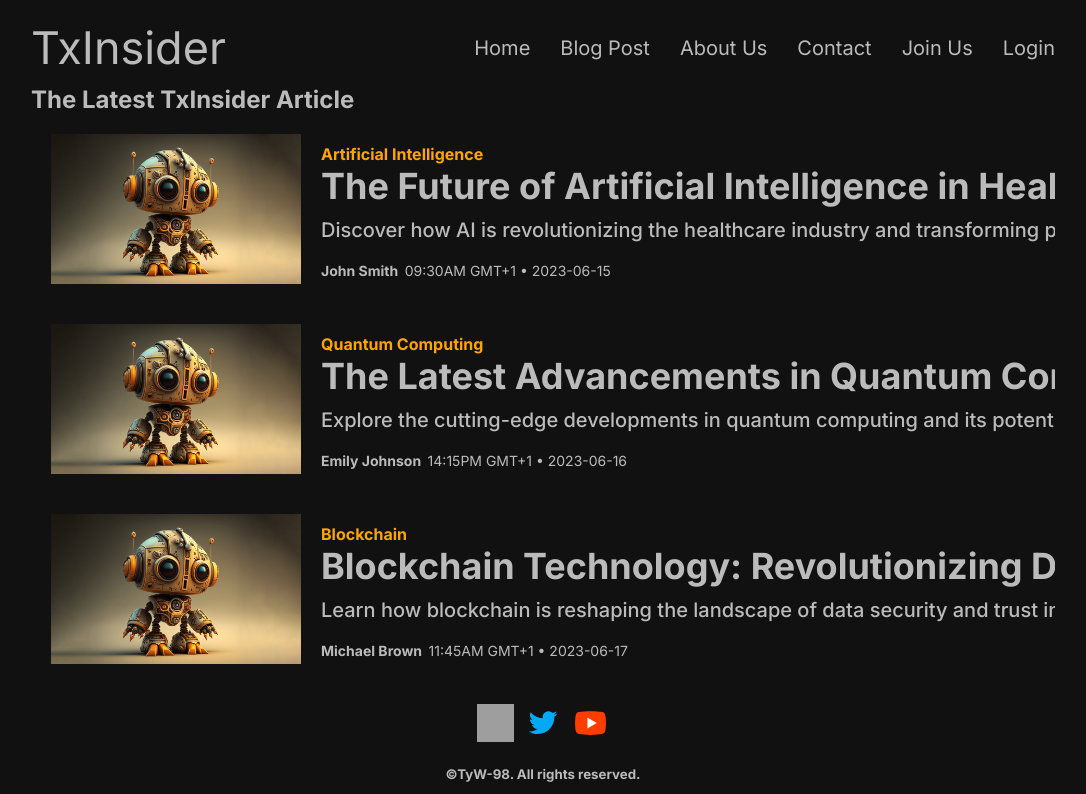
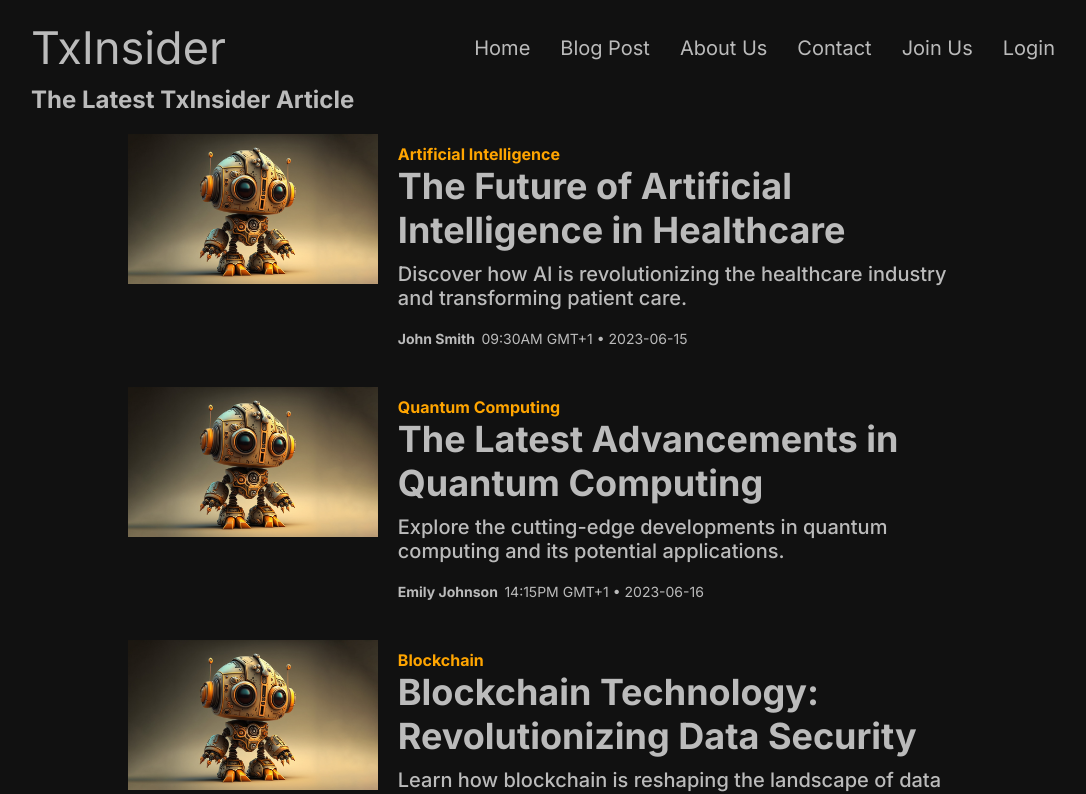
Before and after one commit to TyW-98/tech-blog, a Next.js app: page /blog in a window 1280 px wide. Shown: the top 794 px of the page, without its empty margins (97-1183 px from the left). Built offline with nearby package versions, Linux system fonts and the light colour scheme; grey boxes are pictures that could not be loaded.

Commit message:
Minor styling fixes for article container

```diff
--- a/src/app/blog/blogcard.module.css
+++ b/src/app/blog/blogcard.module.css
@@ -4,7 +4,6 @@
     grid-template-rows: auto;
     gap: 20px;
     padding: 20px;
-    width: max-content;
 }
 
 .article-image {
--- a/src/app/blog/page.jsx
+++ b/src/app/blog/page.jsx
@@ -42,7 +42,11 @@ export default function Blog() {
         <h2>The Latest TxInsider Article</h2>
         <div className={styles["article-list-container"]}>
           {testArticle.map((article) => {
-            return <BlogCard article={article} key={article.id} />;
+            return (
+              <div className={styles.article} key={article.id}>
+                <BlogCard article={article} />
+              </div>
+            );
           })}
         </div>
       </div>
--- a/src/app/blog/page.module.css
+++ b/src/app/blog/page.module.css
@@ -1,4 +1,4 @@
-.article-list-container {
-    width: max-content;
+.article {
+    width: 85%;
     margin: 0 auto;
 }
```
